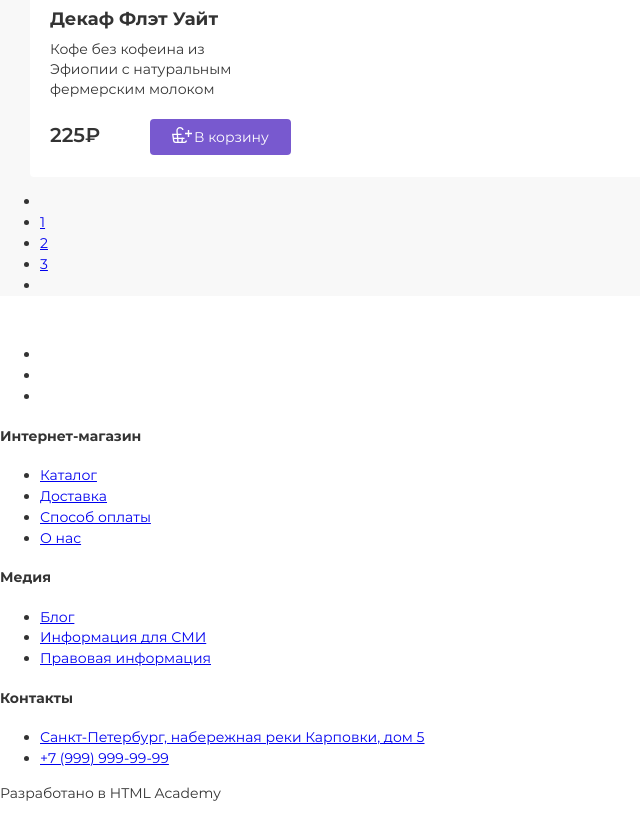
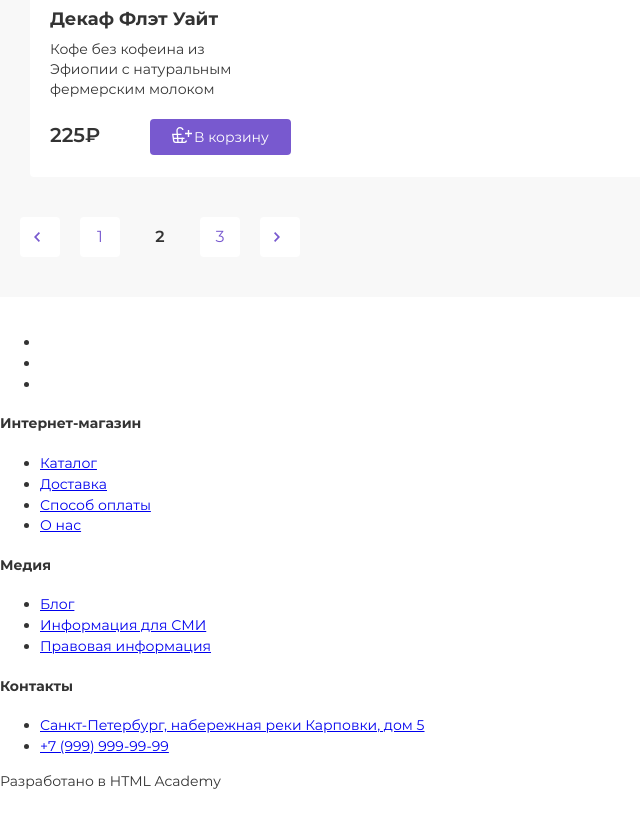
Before and after one commit to verrtiga/Drink2GO, a website: page source/index.html in a window 1280 px wide. Shown: the part 5146-5964 px from the top of the page, without its empty margins (0-640 px from the left). Drawn offline with nearby package versions, Linux system fonts and the light colour scheme; files that its build step writes are made by us from their sources.

Commit message:
добавляет пагинацию

```diff
--- a/source/index.html
+++ b/source/index.html
@@ -377,19 +377,19 @@
       <div class="pagination-wrapper">
         <ul class="pagination">
           <li class="pagination__item">
-            <a class="pagination__link" href="#"></a>
+            <a class="pagination__link pagination__link--arrow-left" href="#"></a>
           </li>
           <li class="pagination__item">
             <a class="pagination__link" href="#">1</a>
           </li>
           <li class="pagination__item">
-            <a class="pagination__link" href="#">2</a>
+            <a class="pagination__link pagination__link--current" href="#">2</a>
           </li>
           <li class="pagination__item">
             <a class="pagination__link" href="#">3</a>
           </li>
-          <li class="pagination__item">
-            <a class="pagination__link" href="#"></a>
+          <li class="pagination__item pagination__item--last">
+            <a class="pagination__link pagination__link--arrow-right"  href="#"></a>
           </li>
         </ul>
       </div>
--- /dev/null
+++ b/source/sass/blocks/pagination.scss
@@ -0,0 +1,80 @@
+@use "../sass/abstract" as *;
+
+
+.pagination {
+  display: flex;
+  list-style-type: none;
+  text-decoration: none;
+  margin: 0;
+  padding: 0;
+  margin-left: 20px;
+}
+
+.pagination__item {
+  margin-right: 20px;
+}
+
+.pagination__item--last {
+  margin: 0;
+}
+
+.pagination__link {
+  text-decoration: none;
+  display: block;
+  width: 40px;
+  height: 32px;
+  font-family: $montserrat;
+  font-style: normal;
+  font-weight: 400;
+  font-size: 16px;
+  line-height: 150%;
+  text-align: center;
+  color: $purple;
+  background-color: $white;
+  margin-top: 40px;
+  padding-top: 8px;
+  margin-bottom: 40px;
+  border-radius: 4px;
+}
+
+.pagination__link--current {
+  background-color: transparent;
+  font-family: $montserrat;
+  font-style: normal;
+  font-weight: 600;
+  font-size: 16px;
+  line-height: 150%;
+  color: $black;
+}
+
+.pagination__link--arrow-left::after {
+  content: "";
+  position: absolute;
+  display: block;
+  width: 10px;
+  height: 12px;
+  top: 15px;
+  left: 14px;
+  background-image: url("../../img/arrow-pagination-left.svg");
+  background-repeat: no-repeat;
+}
+
+.pagination__link--arrow-left {
+  position: relative;
+}
+
+.pagination__link--arrow-right {
+  position: relative;
+}
+
+.pagination__link--arrow-right::after {
+  content: "";
+  position: absolute;
+  display: block;
+  width: 10px;
+  height: 12px;
+  top: 15px;
+  left: 14px;
+  background-image: url("../../img/arrow-pagination-right.svg");
+  background-repeat: no-repeat;
+}
--- a/source/sass/style.scss
+++ b/source/sass/style.scss
@@ -11,6 +11,7 @@
 @use "../sass/blocks/advantages.scss";
 @use "../sass/blocks/catalog.scss";
 @use "../sass/blocks/form.scss";
+@use "../sass/blocks/pagination.scss";
 
 
 
```
Also changed, not shown: build/css/style.css, build/index.html, source/img/arrow-pagination-left.svg (added), source/img/arrow-pagination-right.svg (added).
